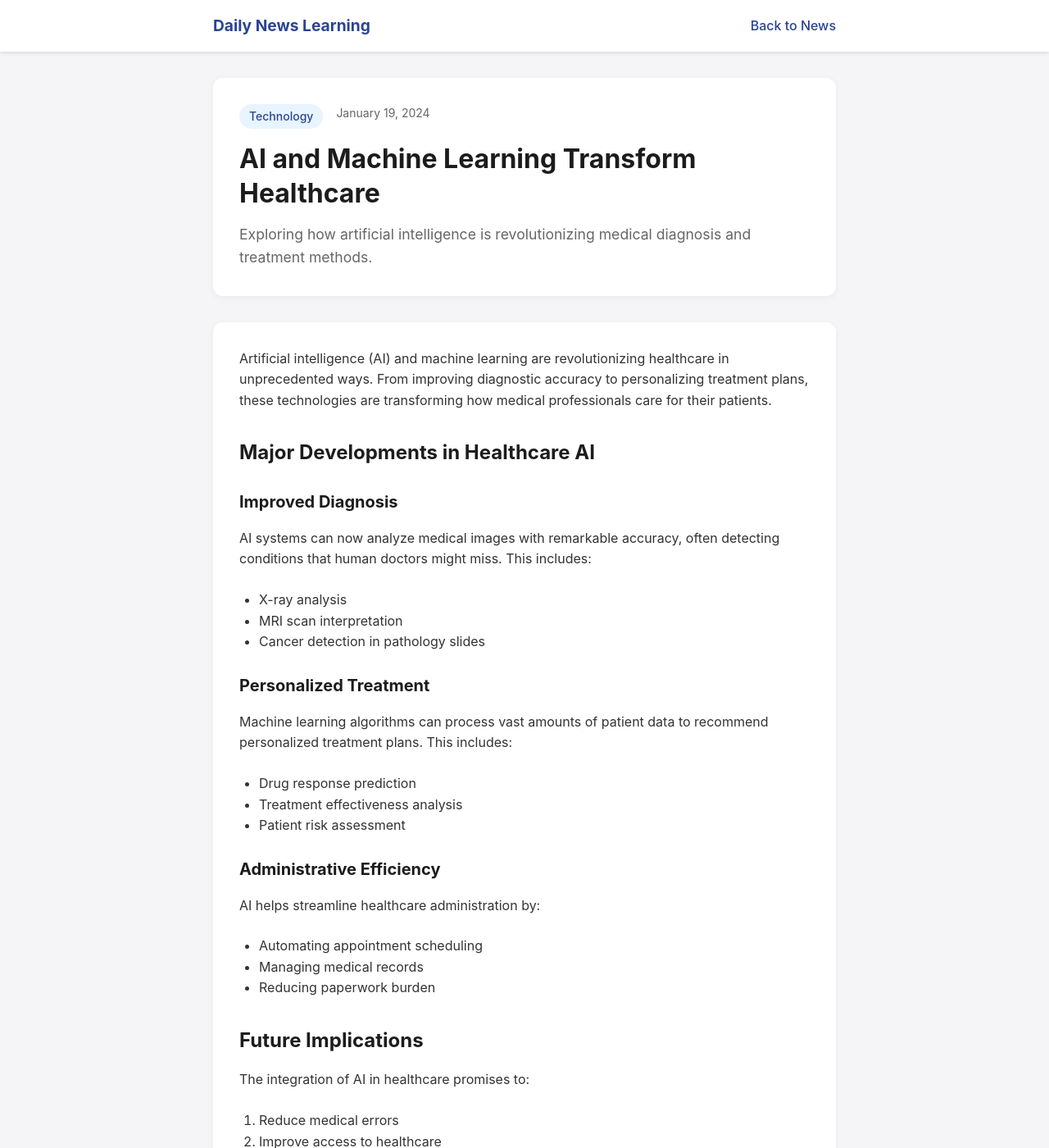
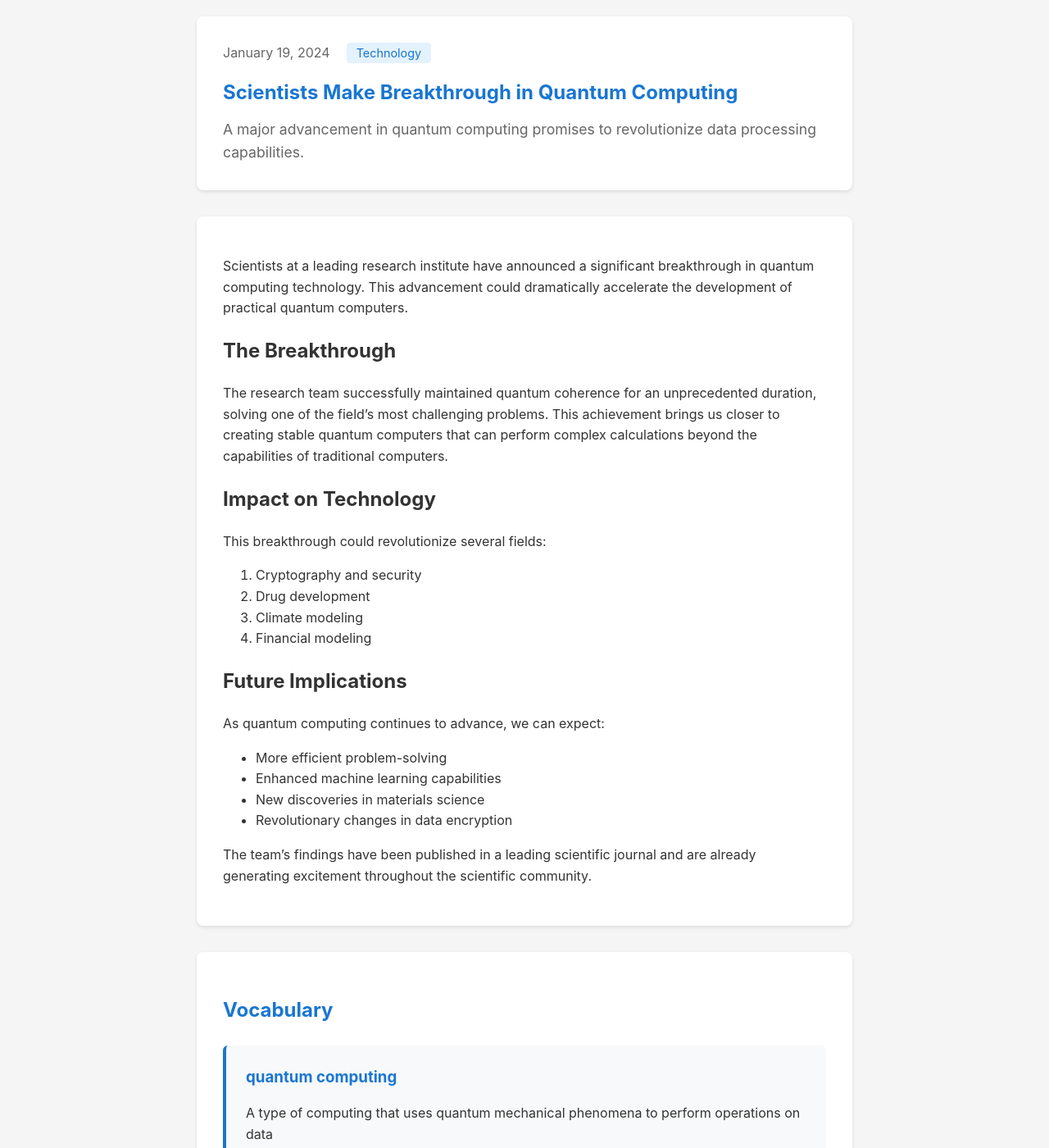
Before and after one commit to SKYEMINMIN/daily-news-learning, a Jekyll site: the page built from _posts/2024-01-19-single-test-article.md, in a window 1280 px wide and 1400 px high. Shown: the whole window at 82% size. Built offline with Jekyll 4.4.1, drawn with Linux system fonts in a browser that asks for light colours; some of the changed text lies outside the part shown.

Commit message:
Fixed layout and styling issues

```diff
--- a/_config.yml
+++ b/_config.yml
@@ -1,28 +1,7 @@
 title: Daily News Learning
-description: Daily news for language learning
+description: Learn English through daily news reading
 baseurl: "/daily-news-learning"
 url: "https://skyeminmin.github.io"
 
 # Build settings
 markdown: kramdown
-permalink: /:year/:month/:day/:title/
-
-# Collections
-collections:
-  posts:
-    output: true
-
-# Defaults
-defaults:
-  - scope:
-      path: ""
-      type: "posts"
-    values:
-      layout: "post"
-
-# Exclude from processing
-exclude:
-  - Gemfile
-  - Gemfile.lock
-  - node_modules
-  - vendor
--- a/_layouts/default.html
+++ b/_layouts/default.html
@@ -3,25 +3,10 @@
 <head>
     <meta charset="UTF-8">
     <meta name="viewport" content="width=device-width, initial-scale=1.0">
-    <title>{% if page.title %}{{ page.title }} | {% endif %}{{ site.title }}</title>
-    <link rel="stylesheet" href="{{ site.baseurl }}/assets/css/style.css">
+    <title>{% if page.title %}{{ page.title }} - {% endif %}{{ site.title }}</title>
+    <link rel="stylesheet" href="{{ '/assets/css/style.css' | relative_url }}">
 </head>
 <body>
-    <nav class="site-nav">
-        <div class="nav-container">
-            <a href="{{ site.baseurl }}/" class="site-title">{{ site.title }}</a>
-            <a href="{{ site.baseurl }}/news/" class="nav-link">News</a>
-        </div>
-    </nav>
-
-    <main class="site-content">
-        {{ content }}
-    </main>
-
-    <footer class="site-footer">
-        <div class="footer-container">
-            <p>&copy; {{ site.time | date: '%Y' }} {{ site.title }}. All rights reserved.</p>
-        </div>
-    </footer>
+    {{ content }}
 </body>
 </html>
--- a/_layouts/post.html
+++ b/_layouts/post.html
@@ -1,50 +1,34 @@
-<!DOCTYPE html>
-<html lang="en">
-<head>
-    <meta charset="UTF-8">
-    <meta name="viewport" content="width=device-width, initial-scale=1.0">
-    <title>{{ page.title }} - {{ site.title }}</title>
-    <link rel="stylesheet" href="{{ site.baseurl }}/assets/css/style.css">
-</head>
-<body>
-    <!-- Navigation -->
-    <nav class="site-nav">
-        <div class="nav-container">
-            <a href="{{ site.baseurl }}/" class="site-title">{{ site.title }}</a>
-            <a href="{{ site.baseurl }}/news/" class="nav-link">Back to News</a>
+---
+layout: default
+---
+<article class="post">
+    <header class="post-header">
+        <div class="post-meta">
+            <span class="post-date">{{ page.date | date: "%B %-d, %Y" }}</span>
+            {% if page.category %}
+            <span class="post-category">{{ page.category }}</span>
+            {% endif %}
         </div>
-    </nav>
-
-    <!-- Article Container -->
-    <div class="article-container">
-        <!-- Article Header -->
-        <header class="article-header">
-            <div class="article-meta">
-                <span class="category">{{ page.category }}</span>
-                <span class="date">{{ page.date | date: "%B %-d, %Y" }}</span>
-            </div>
-            <h1 class="article-title">{{ page.title }}</h1>
+        <h1 class="post-title">{{ page.title }}</h1>
         {% if page.excerpt %}
-            <p class="article-excerpt">{{ page.excerpt }}</p>
+        <p class="post-excerpt">{{ page.excerpt }}</p>
         {% endif %}
     </header>
 
-        <!-- Main Article Content -->
-        <div class="article-content">
+    <div class="post-content">
         {{ content }}
     </div>
 
-        <!-- Learning Resources -->
     {% if page.vocabulary %}
-        <section class="learning-box vocabulary-section">
-            <h2>📚 Vocabulary</h2>
-            <div class="vocab-grid">
-                {% for item in page.vocabulary %}
-                <div class="vocab-card">
-                    <h3 class="vocab-term">{{ item.term }}</h3>
-                    <p class="vocab-definition">{{ item.definition }}</p>
-                    {% if item.example %}
-                    <p class="vocab-example">"{{ item.example }}"</p>
+    <section class="vocabulary">
+        <h2>Vocabulary</h2>
+        <div class="vocab-list">
+            {% for word in page.vocabulary %}
+            <div class="vocab-item">
+                <h3>{{ word.term }}</h3>
+                <p class="definition">{{ word.definition }}</p>
+                {% if word.example %}
+                <p class="example">Example: {{ word.example }}</p>
                 {% endif %}
             </div>
             {% endfor %}
@@ -53,17 +37,13 @@
     {% endif %}
 
     {% if page.discussion_questions %}
-        <section class="learning-box discussion-section">
-            <h2>💭 Discussion Questions</h2>
-            <div class="question-grid">
+    <section class="discussion">
+        <h2>Discussion Questions</h2>
+        <ol class="question-list">
             {% for question in page.discussion_questions %}
-                <div class="question-card">
-                    <p>{{ question }}</p>
-                </div>
+            <li>{{ question }}</li>
             {% endfor %}
-            </div>
+        </ol>
     </section>
     {% endif %}
-    </div>
-</body>
-</html>
+</article>
--- a/_posts/2024-01-19-single-test-article.md
+++ b/_posts/2024-01-19-single-test-article.md
@@ -1,53 +1,47 @@
 ---
 layout: post
-title: "AI and Machine Learning Transform Healthcare"
+title: "Scientists Make Breakthrough in Quantum Computing"
 category: Technology
 date: 2024-01-19
-excerpt: "Exploring how artificial intelligence is revolutionizing medical diagnosis and treatment methods."
+excerpt: "A major advancement in quantum computing promises to revolutionize data processing capabilities."
 vocabulary:
-  - term: "artificial intelligence"
-    definition: "The simulation of human intelligence by machines programmed to think and learn"
-    example: "AI systems can analyze medical images to detect diseases"
-  - term: "machine learning"
-    definition: "A branch of AI that enables systems to learn and improve from experience"
-    example: "Machine learning algorithms help predict patient outcomes"
-  - term: "diagnosis"
-    definition: "The identification of the nature of an illness or problem"
-    example: "Early diagnosis leads to better treatment outcomes"
+  - term: "quantum computing"
+    definition: "A type of computing that uses quantum mechanical phenomena to perform operations on data"
+    example: "Quantum computing could solve complex problems in seconds that would take traditional computers years."
+  - term: "superposition"
+    definition: "A principle of quantum mechanics where particles can exist in multiple states simultaneously"
+    example: "Through superposition, quantum bits can represent both 0 and 1 at the same time."
+  - term: "entanglement"
+    definition: "A quantum phenomenon where particles become interconnected and share states"
+    example: "Quantum entanglement allows for instantaneous communication between particles."
 discussion_questions:
-  - "How might AI change the role of doctors in the future?"
-  - "What are potential privacy concerns when using AI in healthcare?"
-  - "Would you trust an AI system to diagnose your medical condition? Why or why not?"
+  - "How might quantum computing change our approach to data security?"
+  - "What potential applications of quantum computing excite you the most?"
+  - "What ethical considerations should we consider as quantum computing advances?"
 ---
 
-Artificial intelligence (AI) and machine learning are revolutionizing healthcare in unprecedented ways. From improving diagnostic accuracy to personalizing treatment plans, these technologies are transforming how medical professionals care for their patients.
+Scientists at a leading research institute have announced a significant breakthrough in quantum computing technology. This advancement could dramatically accelerate the development of practical quantum computers.
 
-## Major Developments in Healthcare AI
+## The Breakthrough
 
-### Improved Diagnosis
-AI systems can now analyze medical images with remarkable accuracy, often detecting conditions that human doctors might miss. This includes:
-- X-ray analysis
-- MRI scan interpretation
-- Cancer detection in pathology slides
+The research team successfully maintained quantum coherence for an unprecedented duration, solving one of the field's most challenging problems. This achievement brings us closer to creating stable quantum computers that can perform complex calculations beyond the capabilities of traditional computers.
 
-### Personalized Treatment
-Machine learning algorithms can process vast amounts of patient data to recommend personalized treatment plans. This includes:
-- Drug response prediction
-- Treatment effectiveness analysis
-- Patient risk assessment
+## Impact on Technology
 
-### Administrative Efficiency
-AI helps streamline healthcare administration by:
-- Automating appointment scheduling
-- Managing medical records
-- Reducing paperwork burden
+This breakthrough could revolutionize several fields:
+
+1. Cryptography and security
+2. Drug development
+3. Climate modeling
+4. Financial modeling
 
 ## Future Implications
 
-The integration of AI in healthcare promises to:
-1. Reduce medical errors
-2. Improve access to healthcare
-3. Lower treatment costs
-4. Enable preventive medicine
+As quantum computing continues to advance, we can expect:
 
-However, challenges remain regarding data privacy, system reliability, and maintaining the human touch in patient care.
+* More efficient problem-solving
+* Enhanced machine learning capabilities
+* New discoveries in materials science
+* Revolutionary changes in data encryption
+
+The team's findings have been published in a leading scientific journal and are already generating excitement throughout the scientific community.
--- a/assets/css/style.css
+++ b/assets/css/style.css
@@ -1,215 +1,132 @@
-/* Reset and Base Styles */
-* {
-    margin: 0;
-    padding: 0;
-    box-sizing: border-box;
+/* Base styles */
+body {
+    font-family: -apple-system, BlinkMacSystemFont, "Segoe UI", Roboto, Helvetica, Arial, sans-serif;
+    line-height: 1.6;
+    color: #333;
+    max-width: 800px;
+    margin: 0 auto;
+    padding: 20px;
+    background-color: #f5f5f5;
 }
 
-body {
-    font-family: -apple-system, BlinkMacSystemFont, "Segoe UI", Roboto, sans-serif;
-    line-height: 1.6;
-    color: #333;
-    background-color: #f5f5f7;
+/* Post header */
+.post-header {
+    margin-bottom: 2em;
+    background: white;
+    padding: 2em;
+    border-radius: 8px;
+    box-shadow: 0 2px 4px rgba(0,0,0,0.1);
 }
 
-/* Navigation */
-.site-nav {
-    background-color: #fff;
-    box-shadow: 0 2px 4px rgba(0,0,0,0.1);
-    position: sticky;
-    top: 0;
-    z-index: 100;
+.post-meta {
+    margin-bottom: 1em;
+    color: #666;
 }
 
-.nav-container {
-    max-width: 800px;
-    margin: 0 auto;
-    padding: 1rem 20px;
-    display: flex;
-    justify-content: space-between;
-    align-items: center;
+.post-date {
+    margin-right: 1em;
 }
 
-.site-title {
-    color: #2a4494;
-    text-decoration: none;
-    font-weight: bold;
-    font-size: 1.2rem;
+.post-category {
+    background: #e3f2fd;
+    padding: 0.3em 0.8em;
+    border-radius: 4px;
+    color: #1976d2;
+    font-size: 0.9em;
 }
 
-.nav-link {
-    color: #2a4494;
-    text-decoration: none;
-    font-weight: 500;
+.post-title {
+    margin: 0 0 0.5em;
+    color: #1976d2;
 }
 
-/* Article Container */
-.article-container {
-    max-width: 800px;
-    margin: 2rem auto;
-    padding: 0 20px;
-}
-
-/* Article Header */
-.article-header {
-    background: white;
-    padding: 2rem;
-    border-radius: 12px;
-    box-shadow: 0 2px 8px rgba(0,0,0,0.05);
-    margin-bottom: 2rem;
-}
-
-.article-meta {
-    display: flex;
-    gap: 1rem;
-    margin-bottom: 1rem;
-}
-
-.category {
-    background: #e8f4ff;
-    color: #2a4494;
-    padding: 0.25rem 0.75rem;
-    border-radius: 50px;
-    font-size: 0.875rem;
-    font-weight: 500;
-}
-
-.date {
+.post-excerpt {
     color: #666;
-    font-size: 0.875rem;
-}
-
-.article-title {
-    font-size: 2rem;
-    color: #1c1c1e;
-    line-height: 1.3;
-    margin-bottom: 1rem;
-}
-
-.article-excerpt {
-    color: #666;
-    font-size: 1.1rem;
-}
-
-/* Article Content */
-.article-content {
-    background: white;
-    padding: 2rem;
-    border-radius: 12px;
-    box-shadow: 0 2px 8px rgba(0,0,0,0.05);
-    margin-bottom: 2rem;
-}
-
-.article-content h2 {
-    color: #1c1c1e;
-    font-size: 1.5rem;
-    margin: 2rem 0 1rem;
-}
-
-.article-content h3 {
-    color: #1c1c1e;
-    font-size: 1.25rem;
-    margin: 1.5rem 0 1rem;
-}
-
-.article-content p {
-    margin-bottom: 1.5rem;
-    color: #333;
-}
-
-.article-content ul,
-.article-content ol {
-    margin-bottom: 1.5rem;
-    padding-left: 1.5rem;
-}
-
-/* Learning Boxes */
-.learning-box {
-    background: white;
-    padding: 2rem;
-    border-radius: 12px;
-    box-shadow: 0 2px 8px rgba(0,0,0,0.05);
-    margin-bottom: 2rem;
-}
-
-.learning-box h2 {
-    color: #1c1c1e;
-    font-size: 1.5rem;
-    margin-bottom: 1.5rem;
-}
-
-/* Vocabulary Section */
-.vocab-grid {
-    display: grid;
-    gap: 1.5rem;
-}
-
-.vocab-card {
-    background: #f8f9fa;
-    padding: 1.5rem;
-    border-radius: 8px;
-    border-left: 4px solid #2a4494;
-}
-
-.vocab-term {
-    color: #2a4494;
-    font-size: 1.2rem;
-    margin-bottom: 0.5rem;
-}
-
-.vocab-definition {
-    color: #333;
-    margin-bottom: 0.5rem;
-}
-
-.vocab-example {
-    color: #666;
-    font-style: italic;
-    padding-left: 1rem;
-    border-left: 2px solid #ddd;
-}
-
-/* Discussion Section */
-.question-grid {
-    display: grid;
-    gap: 1rem;
-}
-
-.question-card {
-    background: #f8f9fa;
-    padding: 1.5rem;
-    border-radius: 8px;
-    border-left: 4px solid #ff6b00;
-}
-
-.question-card p {
-    color: #333;
+    font-size: 1.1em;
     margin: 0;
 }
 
-/* Responsive Design */
-@media (max-width: 768px) {
-    .nav-container {
-        padding: 1rem;
+/* Post content */
+.post-content {
+    background: white;
+    padding: 2em;
+    margin-bottom: 2em;
+    border-radius: 8px;
+    box-shadow: 0 2px 4px rgba(0,0,0,0.1);
 }
 
-    .article-container {
-        padding: 0 1rem;
-        margin: 1rem auto;
+/* Vocabulary section */
+.vocabulary {
+    background: white;
+    padding: 2em;
+    margin-bottom: 2em;
+    border-radius: 8px;
+    box-shadow: 0 2px 4px rgba(0,0,0,0.1);
 }
 
-    .article-header,
-    .article-content,
-    .learning-box {
-        padding: 1.5rem;
+.vocabulary h2 {
+    color: #1976d2;
+    margin-bottom: 1em;
 }
 
-    .article-title {
-        font-size: 1.75rem;
+.vocab-list {
+    display: grid;
+    gap: 1.5em;
 }
 
-    .vocab-grid,
-    .question-grid {
-        gap: 1rem;
+.vocab-item {
+    background: #f8f9fa;
+    padding: 1.5em;
+    border-radius: 6px;
+    border-left: 4px solid #1976d2;
+}
+
+.vocab-item h3 {
+    margin: 0 0 0.5em;
+    color: #1976d2;
+}
+
+.definition {
+    margin-bottom: 0.5em;
+}
+
+.example {
+    color: #666;
+    font-style: italic;
+    margin: 0;
+}
+
+/* Discussion section */
+.discussion {
+    background: white;
+    padding: 2em;
+    border-radius: 8px;
+    box-shadow: 0 2px 4px rgba(0,0,0,0.1);
+}
+
+.discussion h2 {
+    color: #1976d2;
+    margin-bottom: 1em;
+}
+
+.question-list {
+    padding-left: 1.5em;
+}
+
+.question-list li {
+    margin-bottom: 1em;
+}
+
+/* Responsive design */
+@media (max-width: 600px) {
+    body {
+        padding: 10px;
+    }
+
+    .post-header,
+    .post-content,
+    .vocabulary,
+    .discussion {
+        padding: 1.5em;
     }
 }
```
Lines whose indentation alone changed are shown as unchanged.
